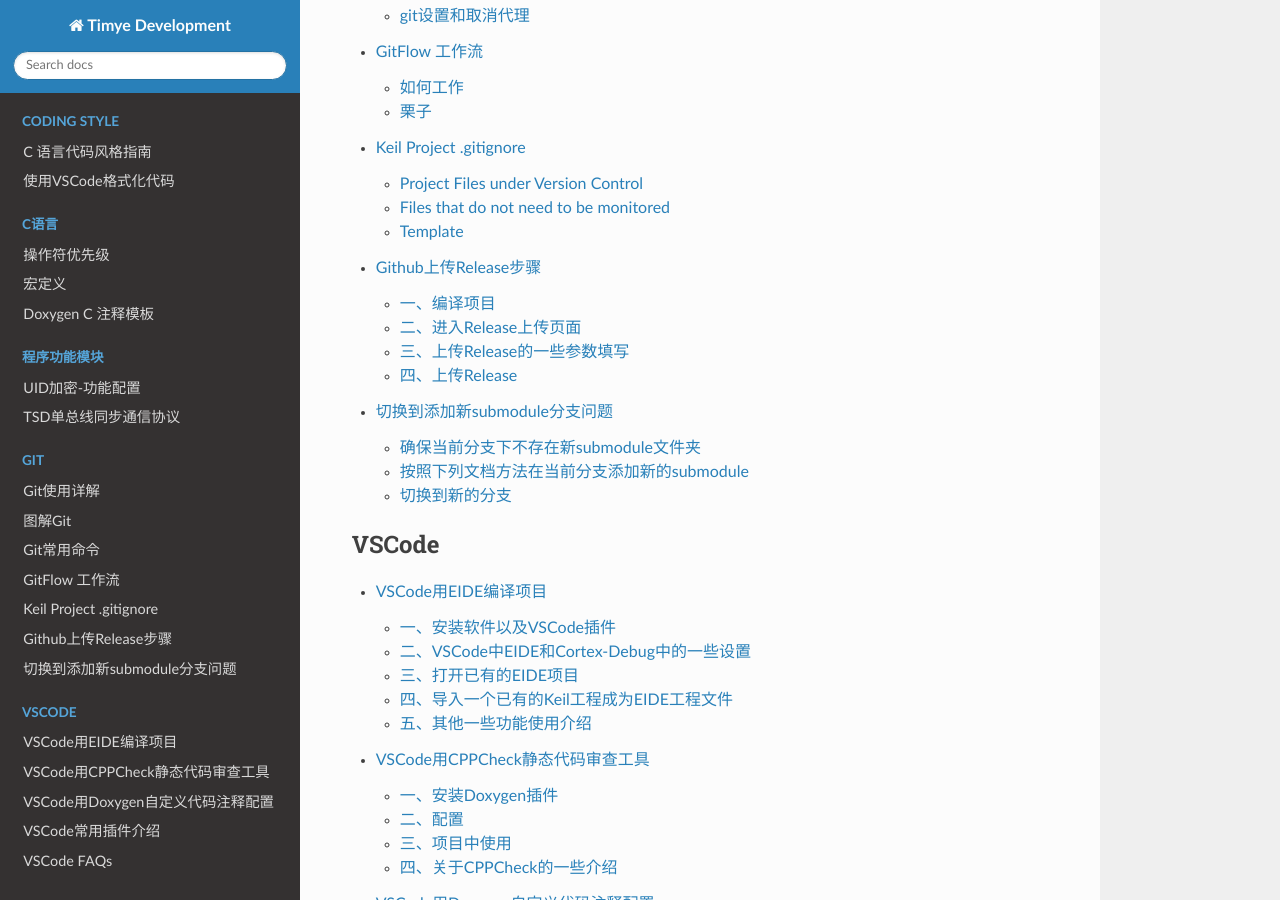
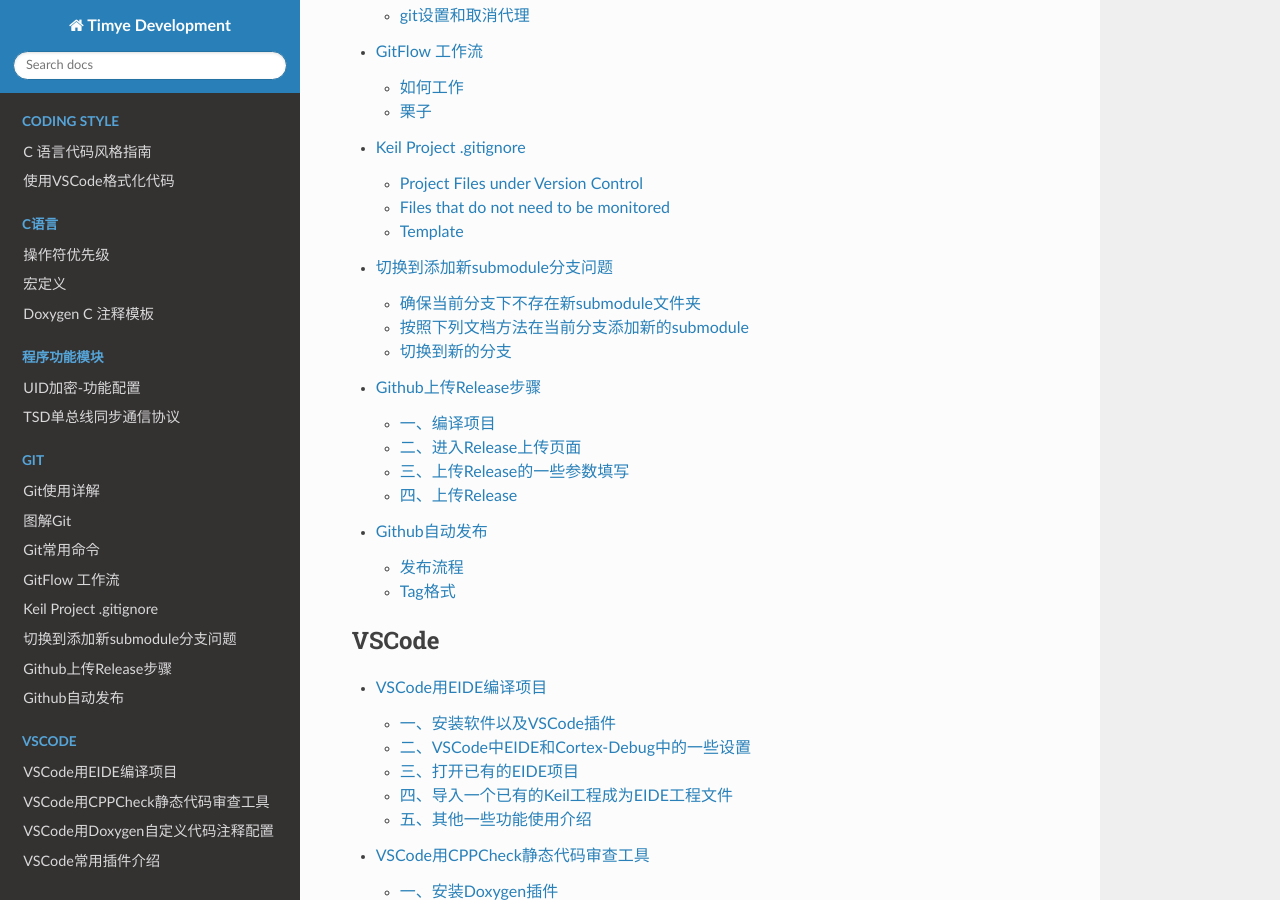
Before and after one commit to tpq7/development, a Sphinx documentation site: the page built from docs/index.rst, in a window 1280 px wide and 900 px high, scrolled down 1892 px. Built offline with Sphinx 7.4.7 and the Read the Docs theme 2.0.0, drawn with Linux system fonts in a browser that asks for light colours; pages that are not in the unit, such as notebooks, are missing from menus; some of the changed lines change nothing that is shown.

Commit message:
添加github自动发布文档

```diff
--- /dev/null
+++ b/docs/Git/Github自动发布.md
@@ -0,0 +1,64 @@
+# Github自动发布
+
+@Justin 2024/6/21
+
+## 发布流程
+
+### 创建发布分支
+
+**小版本发布**
+
+原则上小版本主要是打一些补丁，
+
+从`main`分支创建新的补丁分支，新分支的命名方式：`patch-xxx`, 例如：`patch-modify-EHDC01_G0N0B0A-fan-pwm`。
+
+如果小版本需要`develop`分支的新功能，可以从`develop`上创建发布分支，且发布分支需要合并到`develop`分支。
+
+**统一版本发布**
+
+统一版本发布从`develop`分支创建发布分支，新分支的命名方式：`release-v版本`，例如：`release-v1.4.0`。
+
+### 提交PR，合并发布分支到`main`分支
+
+修改完成后提交PR到`main`分支，审核通过后合并到`main`分支。
+
+### 在`main`分支打发布Tag，触发Github action自动发布
+
+合并后在`main`分支上打版本`tag`，`tag`格式参考下方[Tag格式](#tag格式)
+
+推送新的`tag`到远程仓库，检测自动发布action是否执行成功。
+
+![image](images/github-aciton-status.png)
+
+推送成功后Github action会自动创建新的发布，注意action创建的发布为草稿，需要自己手动修改publish。
+
+![image](images/github-action-release.png)
+
+### 确认发布
+
+检测发布信息是否正确，以及发布日志是否需要修改。确定无误后电机Publish release按钮正式发布。
+
+![image](images/github-action-release-confirm.png)
+
+## Tag格式
+
+### 小版本发布
+
+[工程名称]-v[主板版本号].[小版本号].[补丁号]
+
+注：
+- 实际没有方括号，这里只是为了区分；
+- 工程名称需与实际工程名称完全一致；
+- 版本号需与实际版本号完全一致。
+
+例如：`EHDC01_G0N0B0A-v1.4.1`
+
+### 统一版本发布
+
+圆形
+
+CleanRobot-v[主板版本号].[小版本号].[补丁号]
+
+方形
+
+CleanRobot-Square-v[主板版本号].[小版本号].[补丁号]
--- a/docs/index.rst
+++ b/docs/index.rst
@@ -38,8 +38,9 @@
    Git/Git常用命令
    Git/gitflow
    Git/Keil Project .gitignore
+   Git/切换到添加新submodule分支问题
    Git/Github上传Release
-   Git/切换到添加新submodule分支问题
+   Git/Github自动发布
 
 .. toctree::
    :maxdepth: 2
```
Also changed, not shown: docs/Git/images/github-aciton-status.png (added), docs/Git/images/github-action-release-confirm.png (added), docs/Git/images/github-action-release.png (added).
